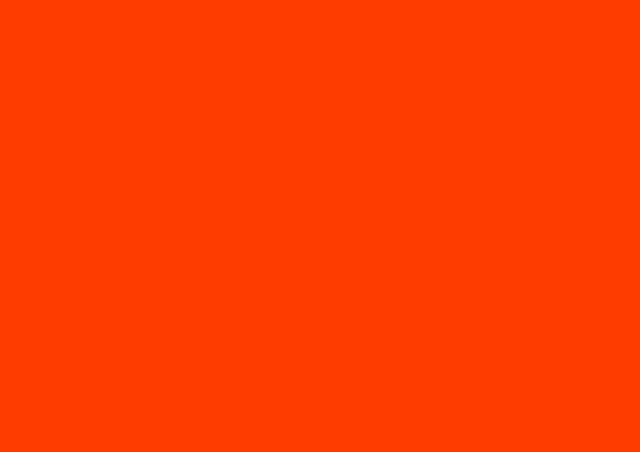
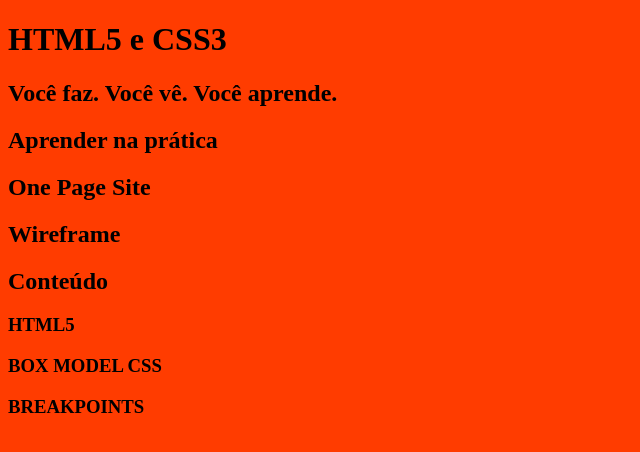
Before and after one commit to odirleite/html5css3, a plain HTML site: page index.html in a window 1280 px wide. Shown: the whole page, without its empty margins (0-640 px from the left). Drawn offline with Linux system fonts and the light colour scheme.

Commit message:
Semântica e Heading Tags

```diff
--- a/index.html
+++ b/index.html
@@ -10,6 +10,43 @@
     <link rel="stylesheet" href="style.css">
 </head>
 <body>
+    <!-- Cabeçalho -->
+    <header>
 
+    </header>
+
+    <!-- Destaque -->
+    <main>
+        <h1>HTML5 e CSS3</h1>
+        <h2>Você faz. Você vê. Você aprende.</h2>
+    </main>
+
+    <!-- Sobre -->
+    <section>
+        <h2>Aprender na prática</h2>
+    </section>
+
+    <!-- One Page -->
+    <section>
+        <h2>One Page Site</h2>
+    </section>
+
+    <!-- Wireframe -->
+    <section>
+        <h2>Wireframe</h2>
+    </section>
+
+    <!-- Conteúdo -->
+    <section>
+        <h2>Conteúdo</h2>
+        <h3>HTML5</h3>
+        <h3>BOX MODEL CSS</h3>
+        <h3>BREAKPOINTS</h3>
+    </section>
+
+    <!-- Rodapé -->
+    <footer>
+
+    </footer>
 </body>
 </html>
```
